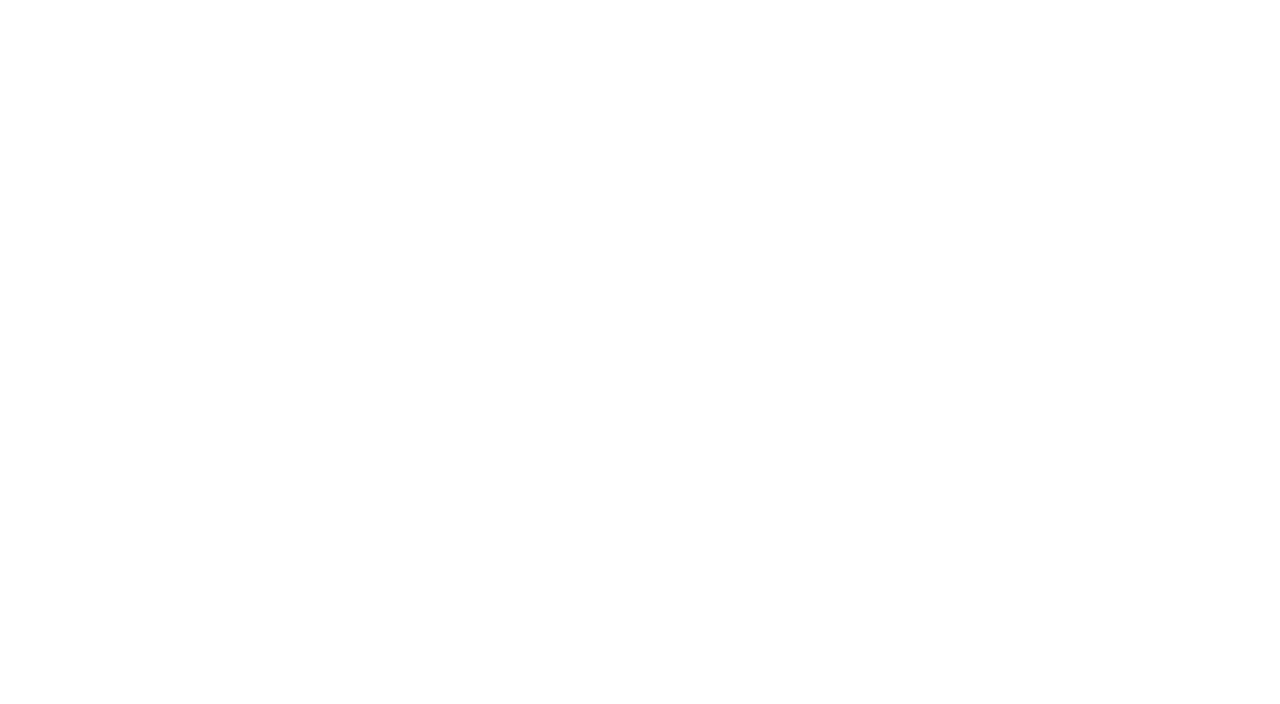
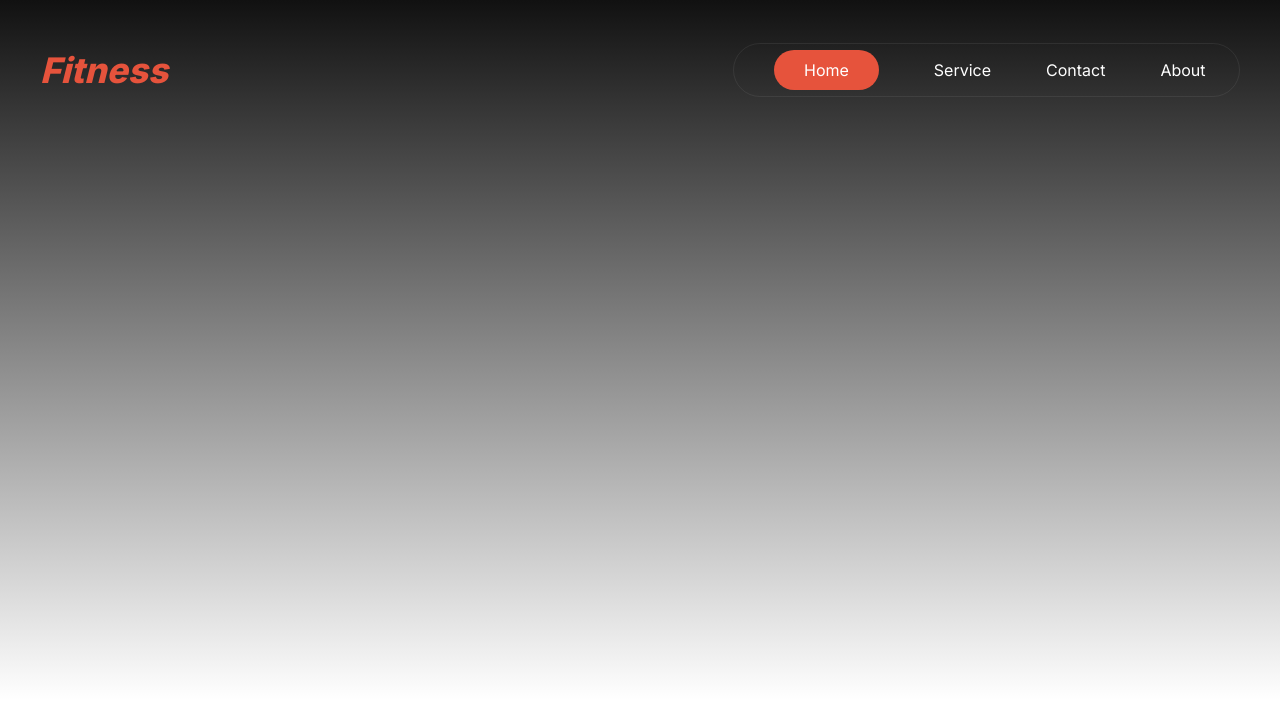
Before and after one commit to hasan-muhid/batch-10-second-assignment, a plain HTML site: page index.html in a window 1280 px wide. Drawn offline with Linux system fonts and the light colour scheme.

Commit message:
navber area done

```diff
--- a/index.html
+++ b/index.html
@@ -7,7 +7,23 @@
     <title>Batch-10-assignment-2</title>
 </head>
 <body>
-    <header></header>
+    <header>
+        <!-- navbar area design start -->
+         <div class="nav-bar">
+            <div class="brand">
+                <span class="logo">Fitness</span>
+            </div>
+            <div class="nav">
+                <ul>
+                    <li class="menu"><a href="#">Home</a></li>
+                    <li><a href="#">Service</a></li>
+                    <li><a href="#">Contact</a></li>
+                    <li><a href="#">About</a></li>
+                </ul>
+            </div>
+         </div>
+        <!-- navbar area design start -->
+    </header>
     <main></main>
     <footer></footer>
 
--- a/style/style.css
+++ b/style/style.css
@@ -0,0 +1,68 @@
+/* css font */
+@import url('https://fonts.googleapis.com/css2?family=Dancing+Script:wght@400..700&display=swap');
+
+/* font-family: "Dancing Script", cursive; */
+
+@import url('https://fonts.googleapis.com/css2?family=Dancing+Script:wght@400..700&family=Inter:wght@100..900&display=swap');
+
+/* font family add end */
+body{
+    font-family: "Inter", sans-serif;
+    max-width: 1440px;
+    margin: 0 auto;
+    /* background-color: black; */
+}
+:root{
+    --button:rgba(230, 83, 60, 1);
+    --title:rgba(255, 255, 255, 1);
+    --text:rgba(255, 255, 255, 0.5);
+    --bg:rgb(34, 34, 34);
+}
+/* header area desgin start */
+header{
+    width: 100%;
+    height: 700px;
+    /* background-color:rgba(0, 0, 0, 0); */
+    background: linear-gradient(180.00deg, rgb(17, 17, 17),rgba(119, 119, 119, 0) 100%);
+
+}
+.nav-bar{
+    display: flex;
+    justify-content: space-between;
+    align-items: center;
+    height: 140px;
+    max-width: 1200px;
+    margin: 0 auto;
+}
+.brand .logo{
+    font-size: 2.2rem;
+    color: var(--button);
+    font-weight: 800;
+    font-style: italic;
+}
+.nav >ul{
+    display: flex;
+    gap: 55px;
+}
+.nav ul li{
+    list-style: none;
+}
+.nav ul li a{
+    text-decoration: none;
+    color: rgb(255, 255, 255);
+    font-family: "Inter", sans-serif;
+    font-size: 1rem;
+    font-weight: 400;
+}
+.nav{
+    border: 1px solid rgba(242, 242, 242, 0.075);
+    width: 505px;
+    border-radius: 50px;
+
+}
+.menu > a{
+    background-color: var(--button);
+    padding: 10px 30px;
+    border-radius: 50px;
+}
+/* header area desgin end */
```
